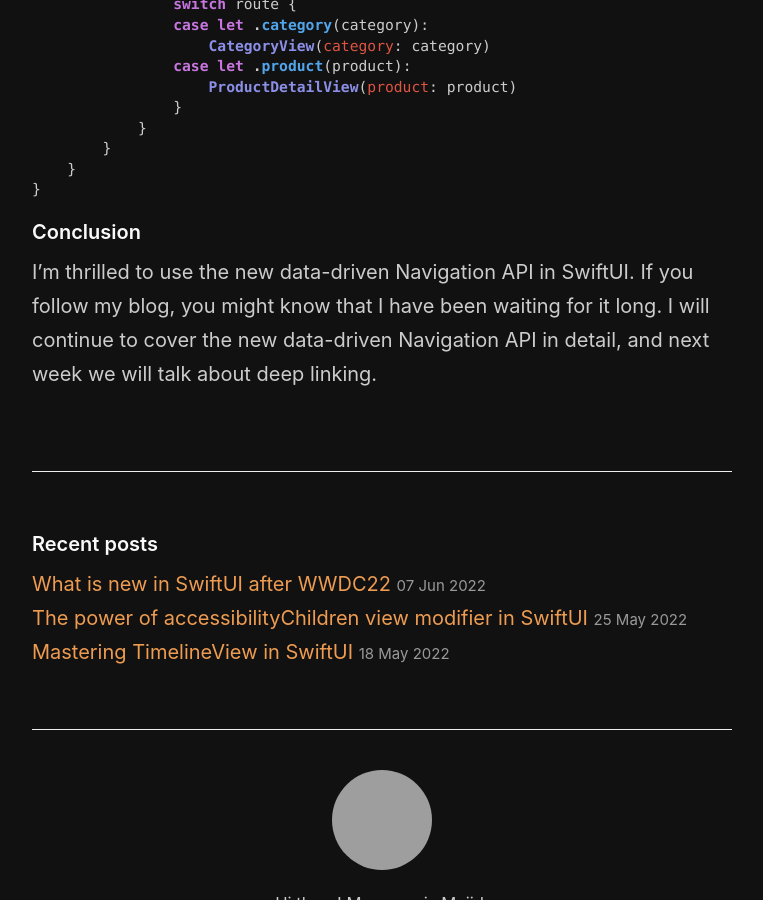
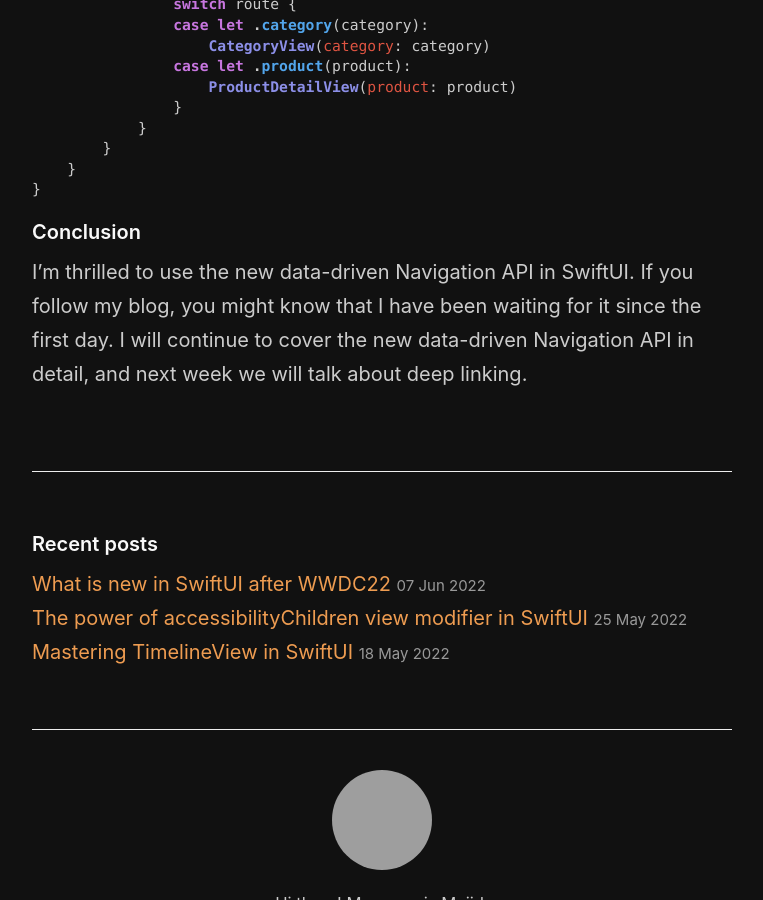
Before and after one commit to mecid/mecid.github.io, a Jekyll site: the page built from _posts/2022-06-15-mastering-navigationstack-in-swiftui-navigator-pattern.md, in a window 1280 px wide and 900 px high, scrolled down 4576 px, cut to the strip 0-900 px from the top of the window. Shown: the whole strip, without its empty margins (258-1021 px from the left). Built offline with Jekyll 4.4.1, drawn with Linux system fonts in a browser that asks for light colours; grey boxes are pictures that could not be loaded.

Commit message:
conclusion tuned

````diff
--- a/_posts/2022-06-15-mastering-navigationstack-in-swiftui-navigator-pattern.md
+++ b/_posts/2022-06-15-mastering-navigationstack-in-swiftui-navigator-pattern.md
@@ -170,4 +170,4 @@ struct AppContainerView: View {
 ```
 
 #### Conclusion
-I'm thrilled to use the new data-driven Navigation API in SwiftUI. If you follow my blog, you might know that I have been waiting for it long. I will continue to cover the new data-driven Navigation API in detail, and next week we will talk about deep linking.
+I'm thrilled to use the new data-driven Navigation API in SwiftUI. If you follow my blog, you might know that I have been waiting for it since the first day. I will continue to cover the new data-driven Navigation API in detail, and next week we will talk about deep linking.
````
